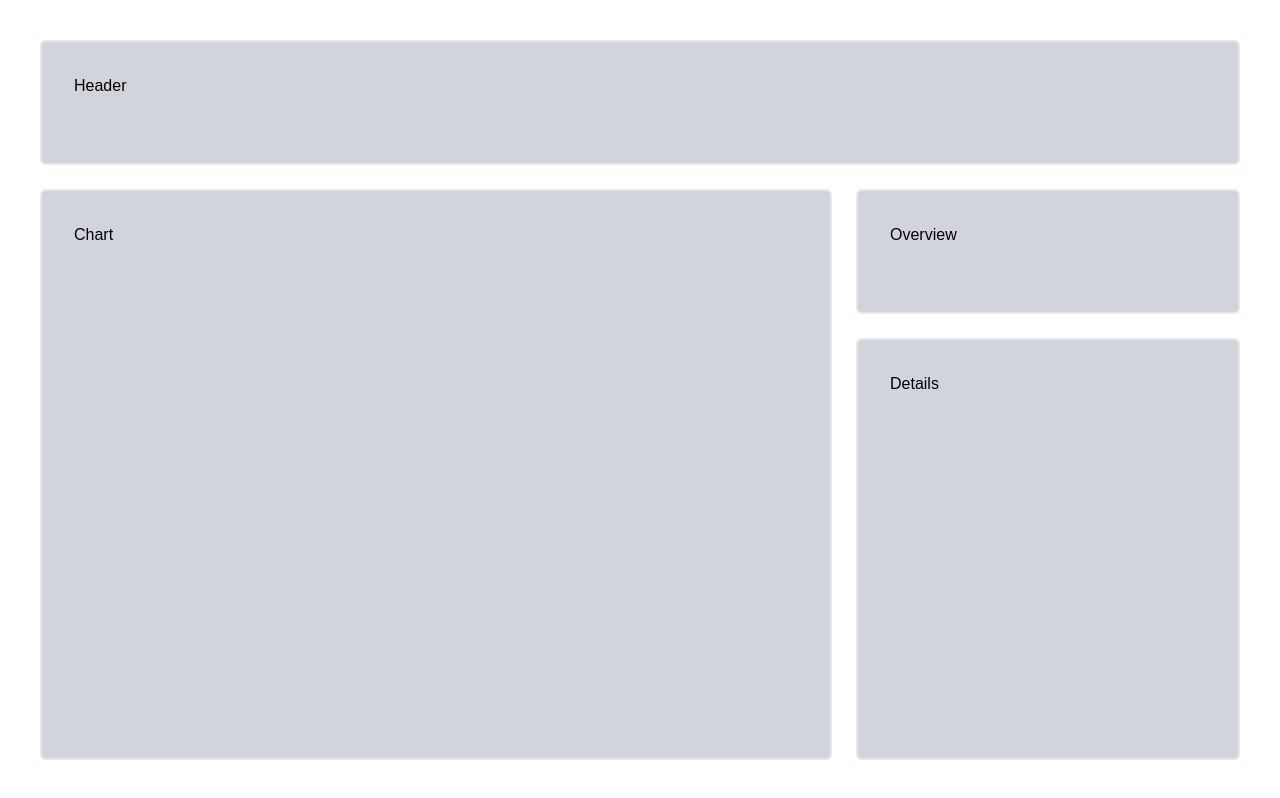
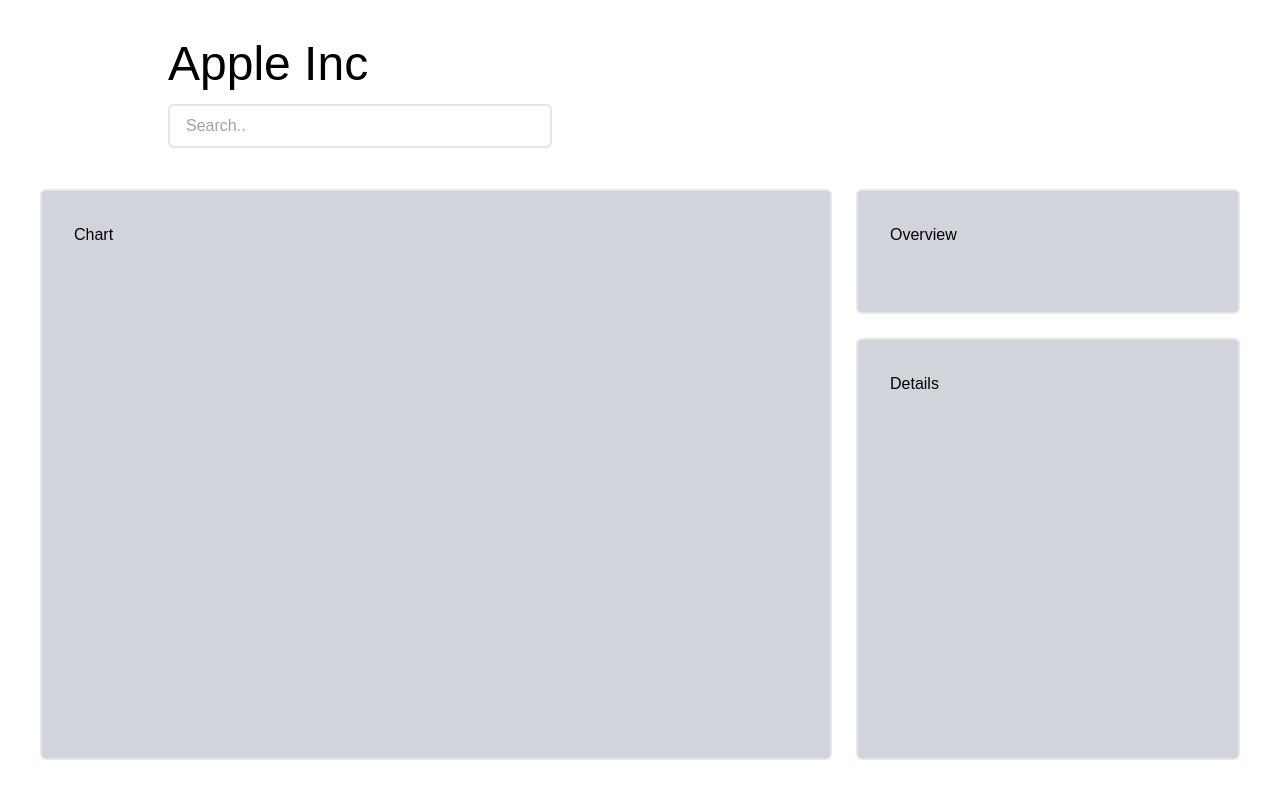
Before and after one commit to smeetChheda/stock-dashboard, a React (Create React App) app: page / in a window 1280 px wide. Built offline with nearby package versions, Linux system fonts and the light colour scheme; the HTML template or start-up script is replaced by a standard one.

Commit message:
search component complete (mock results)

```diff
--- a/package.json
+++ b/package.json
@@ -3,7 +3,7 @@
   "version": "0.1.0",
   "private": true,
   "dependencies": {
-    "@heroicons/react": "^2.0.18",
+    "@heroicons/react": "^1.0.6",
     "@testing-library/jest-dom": "^5.17.0",
     "@testing-library/react": "^13.4.0",
     "@testing-library/user-event": "^13.5.0",
--- a/src/components/Dashboard.jsx
+++ b/src/components/Dashboard.jsx
@@ -1,15 +1,15 @@
 import React from 'react';
 import Card from './Card';
+import { mockCompanyProfile } from '../consts/mock';
+import Header from './Header';
 
 export default function Dashboard() {
     return (
         <div className="h-screen grid auto-rows-fr gap-6 p-10 font-quicksand
         grid-cols-1 md:grid-cols-2 xl:grid-cols-3
         grid-rows-8 md:grid-rows-7 xl:grid-rows-5">
-            <div className="col-span-1 md:col-span-2 xl:col-span-3 row-span-1">
-                <Card>
-                    Header
-                </Card>
+            <div className="flex justify-start items-center col-span-1 md:col-span-2 xl:col-span-3 row-span-1">
+                <Header name={mockCompanyProfile.name}/>
             </div>
             <div className="md:col-span-2 row-span-4">
                 <Card>
--- /dev/null
+++ b/src/components/Header.jsx
@@ -0,0 +1,10 @@
+import React from "react";
+import Search from "./Search";
+export default function Header({ name }) {
+    return (
+        <div className="xl:px-32">
+            <h1 className="text-5xl">{name}</h1>
+            <Search />
+        </div>
+    )
+}
--- /dev/null
+++ b/src/components/Search.jsx
@@ -0,0 +1,46 @@
+import React, { useState } from "react";
+import { mockSearchResults } from "../consts/mock";
+import { XIcon, SearchIcon } from "@heroicons/react/solid"
+import SearchResults from "./SearchResults";
+
+
+export default function Search() {
+    const [input, setInput] = useState("");
+    const [bestMatches, setBestMatches] = useState(mockSearchResults.result)
+
+    const clear = () => {
+        setInput("");
+        setBestMatches([])
+    }
+
+    const updateBestMatches = () => {
+        setBestMatches(mockSearchResults.result)
+    }
+
+    return (
+        <div className="flex items-center my-4 border-2 rounded-md relative z-50 w-96 bg-white border-neutral-200">
+            <input type="text"
+                   value={input}
+                   placeholder="Search.."
+                   onChange={(event) => {setInput(event.target.value)}}
+                   onKeyPress={(event) => {
+                    if (event.key === "Enter") updateBestMatches();
+                   }}
+                   className="w-full px-4 py-2 focus:outline-none rounded-md"
+            />
+
+            {input &&
+            (<button onClick={clear} className="m-1">
+                <XIcon className="h-4 w-4 fill-gray-500"/>
+            </button>)}
+
+            {input &&
+            (<button onClick={updateBestMatches}
+                     className="h-8 w-8 bg-indigo-600 rounded-md flex justify-center items-center m-1 p-2">
+                <SearchIcon className="h-4 w-4 fill-gray-100"/>
+            </button>)}
+
+            {input && bestMatches.length > 0 ? <SearchResults results={bestMatches} /> : null}
+        </div>
+    )
+}
--- /dev/null
+++ b/src/components/SearchResults.jsx
@@ -0,0 +1,15 @@
+import React from "react";
+
+export default function SearchResults({ results }) {
+    return (
+        <ul className="absolute top-12 border-2 w-full rounded-md h-64 overflow-y-scroll bg-white border-neutral-200 custom-scroll-bar">
+            {results.map((item) => {
+                return <li key={item.symbol}
+                           className="cursor-pointer p-4 m-2 flex items-center justify-between rounded-md hover:bg-indigo-200">
+                            <span>{item.symbol}</span>
+                            <span>{item.description}</span>
+                        </li>
+            })}
+        </ul>
+    )
+}
--- a/src/index.css
+++ b/src/index.css
@@ -1,3 +1,23 @@
 @tailwind base;
 @tailwind components;
 @tailwind utilities;
+
+@layer components {
+    .custom-scroll-bar::-webkit-scrollbar {
+        width: 4px;
+    }
+
+    .custom-scroll-bar::-webkit-scrollbar-track {
+        background: transparent;
+    }
+
+    .custom-scroll-bar::-webkit-scrollbar-thumb {
+        @apply bg-indigo-600;
+        width: 5px;
+        border-radius: 10px;
+    }
+
+    .custom-scroll-bar-dark::-webkit-scrollbar-thumb {
+        background-color: #312e81;
+    }
+}
```
Also changed, not shown: 1 other file (tests, documents, lock files or other folders).
